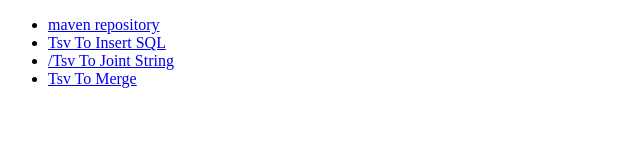
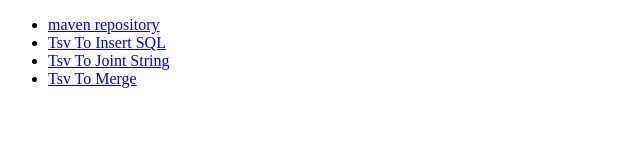
Before and after one commit to grachro/grachro.github.io, a plain HTML site: page index.html in a window 1280 px wide. Shown: the full height of the page, 0-640 px from the left. Drawn offline with Linux system fonts and the light colour scheme.

Commit message:
index.html修正

```diff
--- a/index.html
+++ b/index.html
@@ -8,7 +8,7 @@
 <ul>
 <li><a href="mvn-repo/com/grachro/dbviewer-core/0.0.3/dbviewer-core-0.0.3.pom">maven repository</a></li>
 <li><a href="TsvTo/TsvToInsertSQL.html">Tsv To Insert SQL</a></li>
-<li><a href="TsvTo/TsvToJointString.html">/Tsv To Joint String</a></li>
+<li><a href="TsvTo/TsvToJointString.html">Tsv To Joint String</a></li>
 <li><a href="TsvTo/TsvToMerge.html">Tsv To Merge</a></li>
 </ul>
 </body>
```
